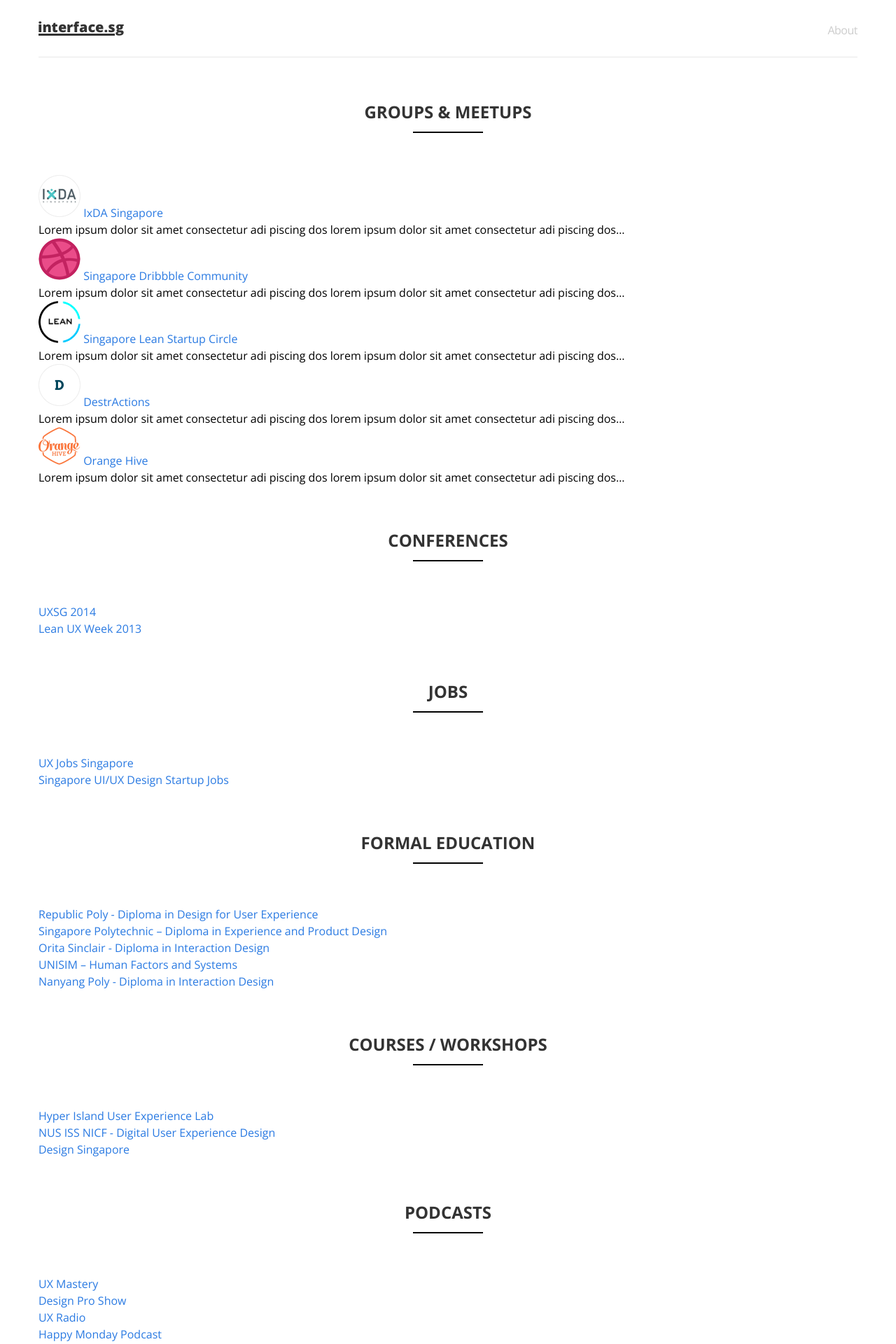
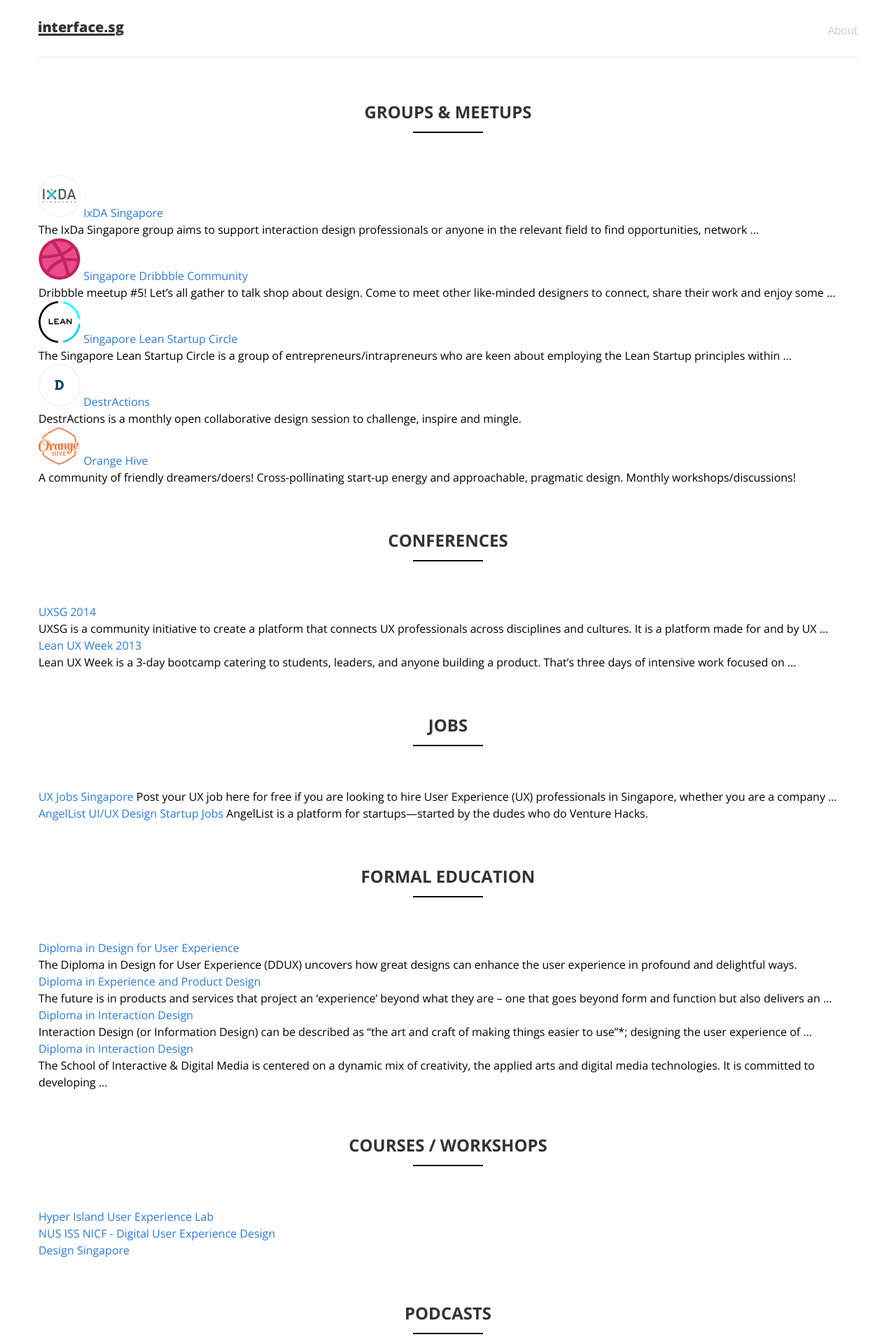
Before and after one commit to interfacesg/interfacesg.github.io, a Jekyll site: the page built from _posts/2014-09-17-welcome-to-jekyll.markdown, in a window 1280 px wide. Shown: the top 1920 px of the page at 70% size. Built offline with Jekyll 4.4.1, drawn with Linux system fonts in a browser that asks for light colours; some web fonts are replaced.

Commit message:
update posts

```diff
--- a/_posts/2014-09-17-welcome-to-jekyll.markdown
+++ b/_posts/2014-09-17-welcome-to-jekyll.markdown
@@ -8,38 +8,52 @@ date:   2014-09-17 13:09:39
 - ![IxDA Singapore](/img/logo-ixda.png)
 	[IxDA Singapore](http://www.meetup.com/IxDA-Singapore)
 
-	Lorem ipsum dolor sit amet consectetur adi piscing dos lorem ipsum dolor sit amet consectetur adi piscing dos...
+	The IxDa Singapore group aims to support interaction design professionals or anyone in the relevant field to find opportunities, network ...
 - ![Dribbble Meetup Singapore](/img/logo-dribbble.png)
 	[Singapore Dribbble Community](http://www.meetup.com/dribbble/Singapore-SG)
 
-	Lorem ipsum dolor sit amet consectetur adi piscing dos lorem ipsum dolor sit amet consectetur adi piscing dos...
+	Dribbble meetup #5! Let's all gather to talk shop about design. Come to meet other like-minded designers to connect, share their work and enjoy some ...
 - ![Learn Startup Singapore](/img/logo-sglean.png)
 	[Singapore Lean Startup Circle](http://www.meetup.com/Singapore-Lean-Startup-Circle)
 
-	Lorem ipsum dolor sit amet consectetur adi piscing dos lorem ipsum dolor sit amet consectetur adi piscing dos...
+	The Singapore Lean Startup Circle is a group of entrepreneurs/intrapreneurs who are keen about employing the Lean Startup principles within ...
 - ![DestrActions Singapore](/img/logo-destractions.png)
 	[DestrActions](https://www.facebook.com/groups/DActions.SG)
 
-	Lorem ipsum dolor sit amet consectetur adi piscing dos lorem ipsum dolor sit amet consectetur adi piscing dos...
+	DestrActions is a monthly open collaborative design session to challenge, inspire and mingle.
 - ![Orange Hive Singapore](/img/logo-orangehive.png)
 	[Orange Hive](https://www.facebook.com/groups/520864127999607)
 
-	Lorem ipsum dolor sit amet consectetur adi piscing dos lorem ipsum dolor sit amet consectetur adi piscing dos...
+	A community of friendly dreamers/doers! Cross-pollinating start-up energy and approachable, pragmatic design. Monthly workshops/discussions!
 
 ## Conferences
 - [UXSG 2014](http://www.uxsg.org)
+
+	UXSG is a community initiative to create a platform that connects UX professionals across disciplines and cultures. It is a platform made for and by UX ...
 - [Lean UX Week 2013](http://leanuxweek.sg)
+
+	Lean UX Week is a 3-day bootcamp catering to students, leaders, and anyone building a product. That’s three days of intensive work focused on ...
 
 ## Jobs
 - [UX Jobs Singapore](http://www.uxjobssingapore.com)
-- [Singapore UI/UX Design Startup Jobs](https://angel.co/singapore/ui-ux-design-1/jobs)
+	Post your UX job here for free if you are looking to hire User Experience (UX) professionals in Singapore, whether you are a company ...
+
+- [AngelList UI/UX Design Startup Jobs](https://angel.co/singapore/ui-ux-design-1/jobs)
+	AngelList is a platform for startups—started by the dudes who do Venture Hacks.
 
 ## Formal Education
-- [Republic Poly - Diploma in Design for User Experience](http://www.rp.edu.sg/Diploma_in_Design_for_User_Experience_(R36).aspx)
-- [Singapore Polytechnic – Diploma in Experience and Product Design](http://goo.gl/SN6xDO)
-- [Orita Sinclair - Diploma in Interaction Design](http://www.orita-sinclair.edu.sg/school/diplomas/diploma-interaction-design)
-- [UNISIM – Human Factors and Systems](http://sst.unisim.edu.sg/sites/HFS/HFSMain.php)
-- [Nanyang Poly - Diploma in Interaction Design](http://www.nyp.edu.sg/sidm/school-of-interactive-n-digital-media)
+- [Diploma in Design for User Experience](http://www.rp.edu.sg/Diploma_in_Design_for_User_Experience_(R36).aspx)
+
+	The Diploma in Design for User Experience (DDUX) uncovers how great designs can enhance the user experience in profound and delightful ways.
+- [Diploma in Experience and Product Design](http://goo.gl/SN6xDO)
+
+	The future is in products and services that project an 'experience' beyond what they are – one that goes beyond form and function but also delivers an  ...
+- [Diploma in Interaction Design](http://www.orita-sinclair.edu.sg/school/diplomas/diploma-interaction-design)
+
+	Interaction Design (or Information Design) can be described as “the art and craft of making things easier to use”*; designing the user experience of ...
+- [Diploma in Interaction Design](http://www.nyp.edu.sg/sidm/school-of-interactive-n-digital-media)
+
+	The School of Interactive & Digital Media is centered on a dynamic mix of creativity, the applied arts and digital media technologies. It is committed to developing …
 
 ## Courses / Workshops
 - [Hyper Island User Experience Lab](https://www.hyperisland.com/programs-and-courses/user-experience-lab)
--- a/css/main.css
+++ b/css/main.css
@@ -395,6 +395,8 @@ a:visited { color: #205caa; }
 @media screen and (max-width: 600px) {
 
   .home ul li {float:none; width:auto;}
+  .home ul li:nth-child(3n) {margin-right: 0;}
+  .home ul li:nth-child(n) {margin-right: 0;}
 
   .wrap { padding: 0 12px; }
 
```
